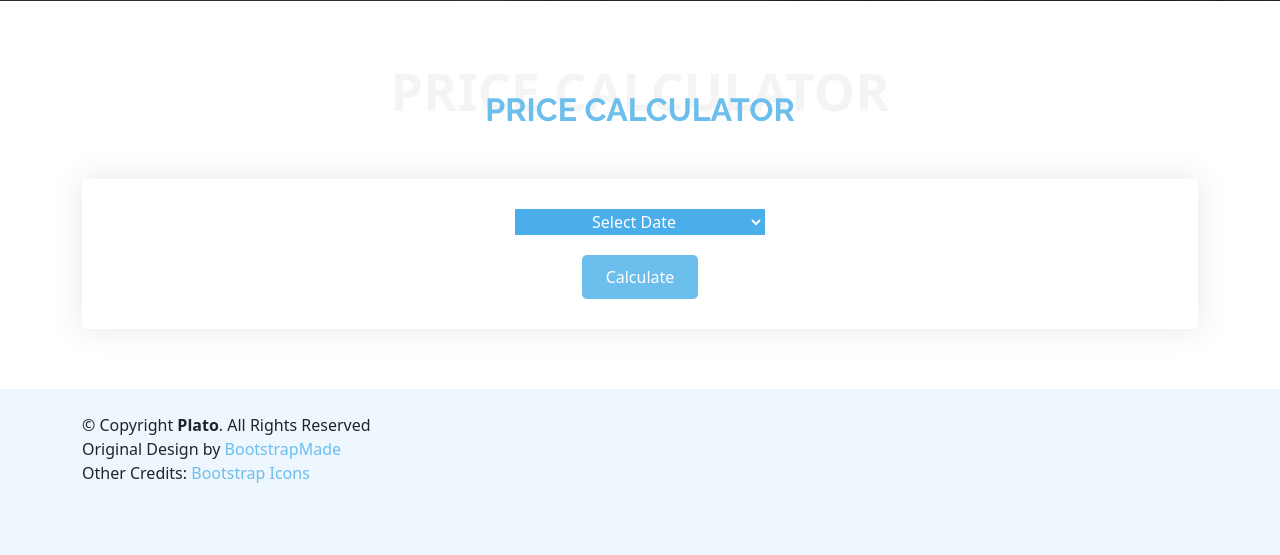
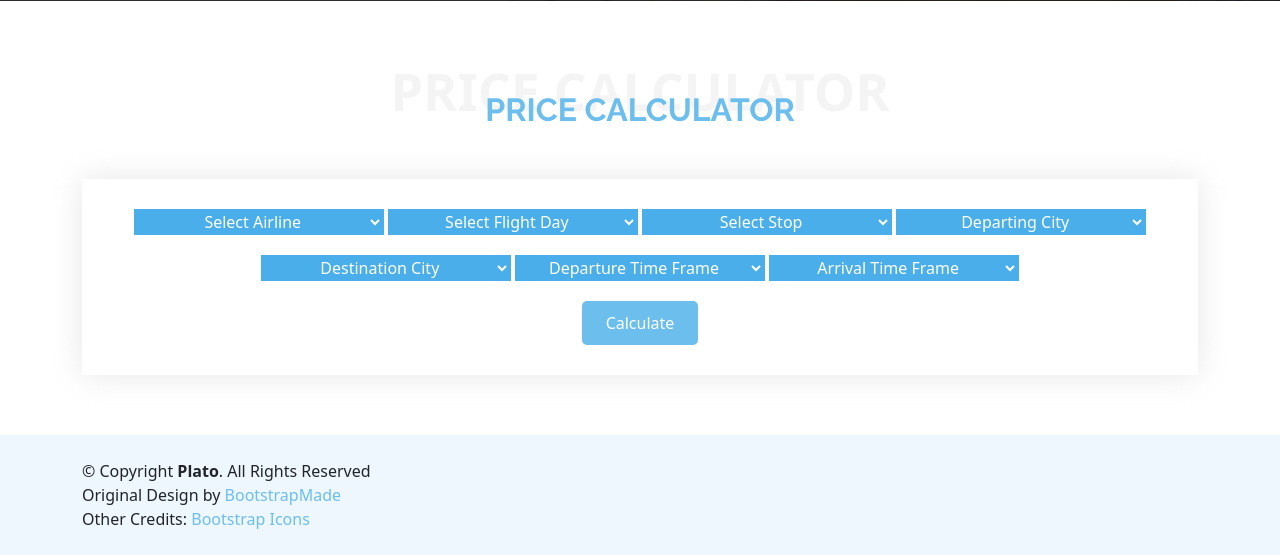
Before and after one commit to aimeevu/group-7-project-4, a Flask app: template templates/index.html in a window 1280 px wide. Shown: the part 5671-6226 px from the top of the page. Before the commit the page ends 6154 px from the top, so only its background shows below. Run offline with Flask 2, Linux system fonts and the light colour scheme; the template is opened without the code that fills it, so the values that code supplies are empty; parts of the project's set-up code (start-up, migrations or seed data) failed here and were passed over; some libraries are stand-ins or nearby versions.

Commit message:
Updated form with additional dropdowns and values

```diff
--- a/templates/index.html
+++ b/templates/index.html
@@ -391,12 +391,67 @@
 
                     <form action="" class="calc-form">
                         <div class="text-center">
-                            <select name="dropdown" id="date-select" placeholder="Select Date">
-                                <option value="0">Select Date</option>
-                                <option value="1">Test 1</option>
-                                <option value="2">Test 2</option>
-                                <option value="3">Test 3</option>
-                                <option value="4">Test 4</option>
+                            <select name="airline" id="airline">
+                                <option value="0">Select Airline</option>
+                                <option value="1">Air India</option>
+                                <option value="2">AirAsia</option>
+                                <option value="3">GO FIRST</option>
+                                <option value="4">Indigo</option>
+                                <option value="5">SpiceJet</option>
+                                <option value="6">StarAir</option>
+                                <option value="7">Trujet</option>
+                                <option value="8">Vistara</option>
+                            </select>
+
+                            <select name="date-select" id="date-select" placeholder="Select Date">
+                                <option value="0">Select Flight Day</option>
+                                <option value="1">Monday</option>
+                                <option value="2">Tuesday</option>
+                                <option value="3">Wednesday</option>
+                                <option value="4">Thursday</option>
+                                <option value="5">Friday</option>
+                                <option value="6">Saturday</option>
+                                <option value="7">Sunday</option>
+                            </select>
+
+                            <select name="stop" id="stop">
+                                <option value="0">Select Stop</option>
+                                <option value="1">1-stop</option>
+                                <option value="2">2-stops</option>
+                            </select>
+
+                            <select name="from-loc" id="from-loc">
+                                <option value="0">Departing City</option>
+                                <option value="1">Bangalore</option>
+                                <option value="2">Chennai</option>
+                                <option value="3">Delhi</option>
+                                <option value="4">Hyderabad</option>
+                                <option value="5">Kolkata</option>
+                                <option value="6">Mumbai</option>
+                            </select>
+
+                            <select name="to-loc" id="to-loc">
+                                <option value="0">Destination City</option>
+                                <option value="1">Bangalore</option>
+                                <option value="2">Chennai</option>
+                                <option value="3">Delhi</option>
+                                <option value="4">Hyderabad</option>
+                                <option value="5">Kolkata</option>
+                                <option value="6">Mumbai</option>
+                            </select>
+
+                            <select name="depart-time" id="depart-time">
+                                <option value="0">Departure Time Frame</option>
+                                <option value="1">Morning</option>
+                                <option value="2">Afternoon</option>
+                                <option value="3">Night</option>
+                            </select>
+
+                            <select name="arrival-time" id="arrival-time">
+                                <option value="0">Arrival Time Frame</option>
+                                <option value="1">Morning</option>
+                                <option value="2">Afternoon</option>
+                                <option value="3">Night</option>
                             </select>
                         </div>
                         <div class="text-center"><button type="submit">Calculate</button></div>
```
